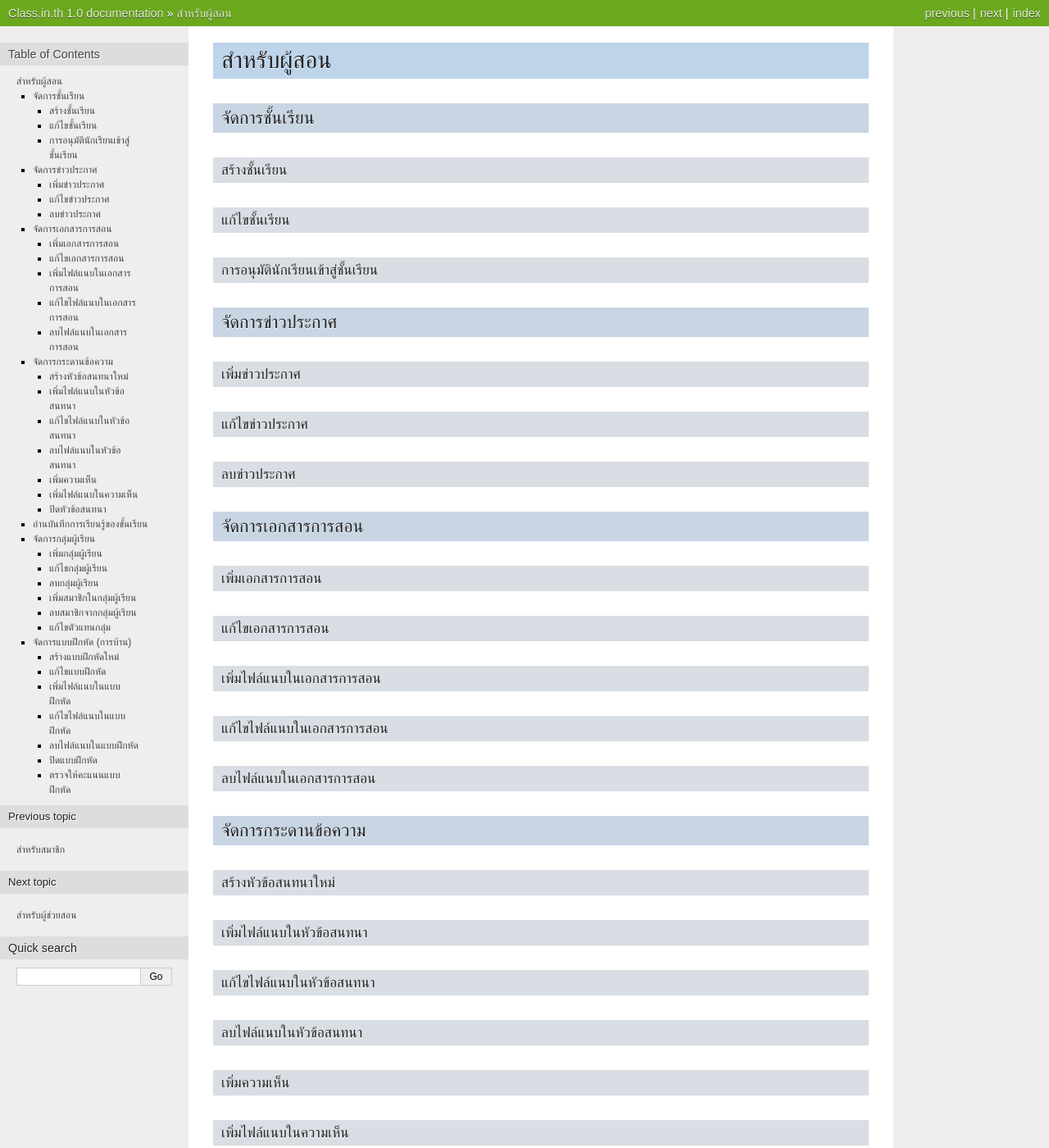
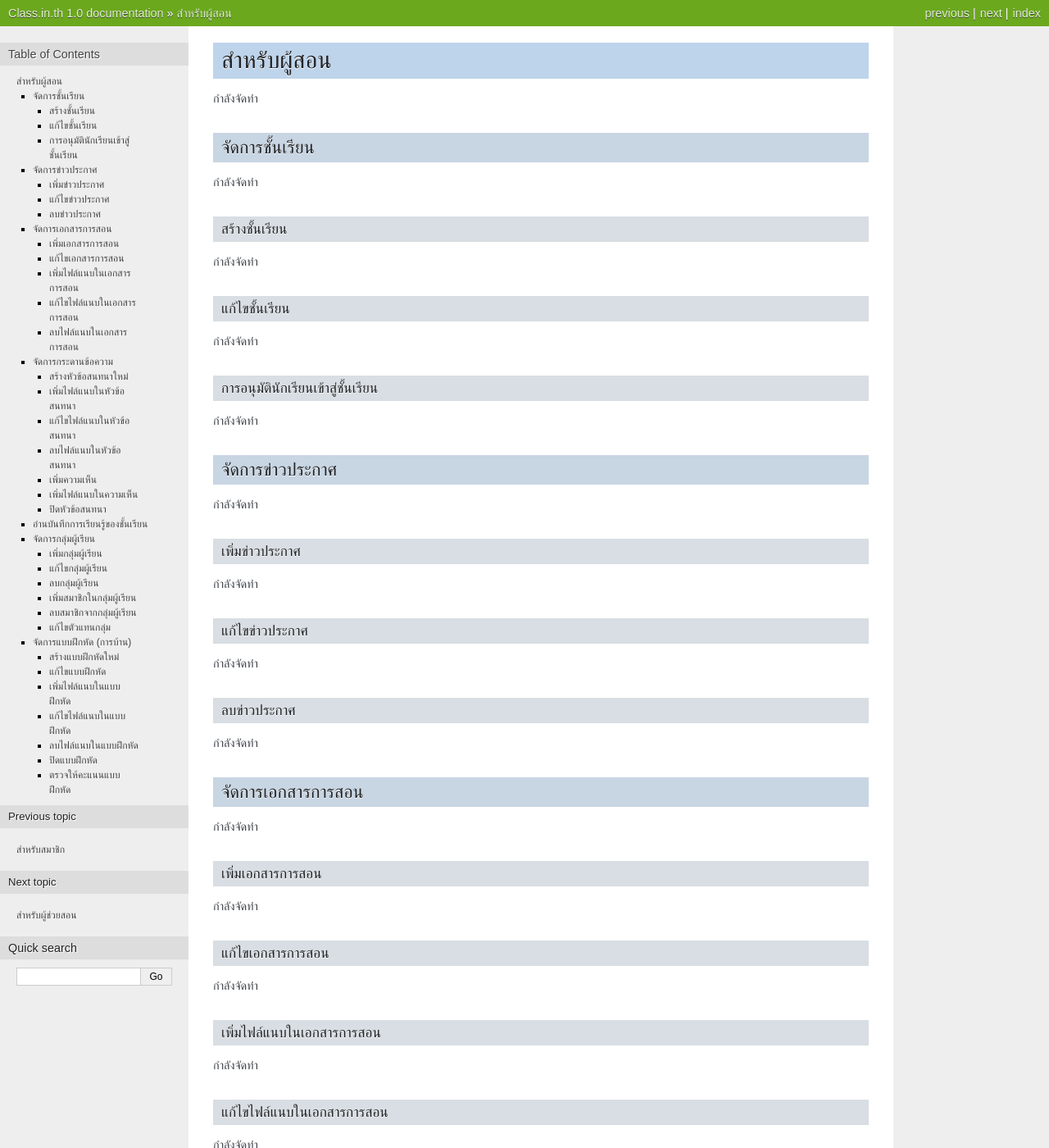
Before and after one commit to thawatchai/usableclass-manual, a Sphinx documentation site: the page built from source/teachers.rst, in a window 1280 px wide and 1400 px high. Shown: the whole window at 82% size. Built offline with Sphinx 7.4.7, drawn with Linux system fonts in a browser that asks for light colours; some of the changed text lies outside the part shown.

Commit message:
update the manual (so far)

```diff
--- a/source/assistants.rst
+++ b/source/assistants.rst
@@ -1,3 +1,5 @@
 =============
 สำหรับผู้ช่วยสอน
 =============
+
+กำลังจัดทำ
--- a/source/teachers.rst
+++ b/source/teachers.rst
@@ -2,116 +2,194 @@
 สำหรับผู้สอน
 =============
 
+กำลังจัดทำ
+
 จัดการชั้นเรียน
 ==============
+
+กำลังจัดทำ
 
 สร้างชั้นเรียน
 ------------
 
+กำลังจัดทำ
+
 แก้ไขชั้นเรียน
 ------------
+
+กำลังจัดทำ
 
 การอนุมัตินักเรียนเข้าสู่ชั้นเรียน
 -----------------------------
 
+กำลังจัดทำ
+
 จัดการข่าวประกาศ
 =================
+
+กำลังจัดทำ
 
 เพิ่มข่าวประกาศ
 ---------------
 
+กำลังจัดทำ
+
 แก้ไขข่าวประกาศ
 ----------------
+
+กำลังจัดทำ
 
 ลบข่าวประกาศ
 --------------
 
+กำลังจัดทำ
+
 จัดการเอกสารการสอน
 =====================
+
+กำลังจัดทำ
 
 เพิ่มเอกสารการสอน
 -------------------
 
+กำลังจัดทำ
+
 แก้ไขเอกสารการสอน
 --------------------
+
+กำลังจัดทำ
 
 เพิ่มไฟล์แนบในเอกสารการสอน
 -----------------------------
 
+กำลังจัดทำ
+
 แก้ไขไฟล์แนบในเอกสารการสอน
 -----------------------------
+
+กำลังจัดทำ
 
 ลบไฟล์แนบในเอกสารการสอน
 ----------------------------
 
+กำลังจัดทำ
+
 จัดการกระดานข้อความ
 =====================
+
+กำลังจัดทำ
 
 สร้างหัวข้อสนทนาใหม่
 ---------------------
 
+กำลังจัดทำ
+
 เพิ่มไฟล์แนบในหัวข้อสนทนา
 --------------------------
+
+กำลังจัดทำ
 
 แก้ไขไฟล์แนบในหัวข้อสนทนา
 ---------------------------
 
+กำลังจัดทำ
+
 ลบไฟล์แนบในหัวข้อสนทนา
 -------------------------
+
+กำลังจัดทำ
 
 เพิ่มความเห็น
 -------------
 
+กำลังจัดทำ
+
 เพิ่มไฟล์แนบในความเห็น
 -----------------------
+
+กำลังจัดทำ
 
 ปิดหัวข้อสนทนา
 ---------------
 
+กำลังจัดทำ
+
 อ่านบันทึกการเรียนรู้ของชั้นเรียน
 ==============================
+
+กำลังจัดทำ
 
 จัดการกลุ่มผู้เรียน
 ================
 
+กำลังจัดทำ
+
 เพิ่มกลุ่มผู้เรียน
 --------------
+
+กำลังจัดทำ
 
 แก้ไขกลุ่มผู้เรียน
 ---------------
 
+กำลังจัดทำ
+
 ลบกลุ่มผู้เรียน
 -------------
+
+กำลังจัดทำ
 
 เพิ่มสมาชิกในกลุ่มผู้เรียน
 -----------------------
 
+กำลังจัดทำ
+
 ลบสมาชิกจากกลุ่มผู้เรียน
 -----------------------
+
+กำลังจัดทำ
 
 แก้ไขตัวแทนกลุ่ม
 ----------------
 
+กำลังจัดทำ
+
 จัดการแบบฝึกหัด (การบ้าน)
 ==========================
+
+กำลังจัดทำ
 
 สร้างแบบฝึกหัดใหม่
 ------------------
 
+กำลังจัดทำ
+
 แก้ไขแบบฝึกหัด
 ---------------
+
+กำลังจัดทำ
 
 เพิ่มไฟล์แนบในแบบฝึกหัด
 ------------------------
 
+กำลังจัดทำ
+
 แก้ไขไฟล์แนบในแบบฝึกหัด
 ------------------------
+
+กำลังจัดทำ
 
 ลบไฟล์แนบในแบบฝึกหัด
 -----------------------
 
+กำลังจัดทำ
+
 ปิดแบบฝึกหัด
 -------------
 
+กำลังจัดทำ
+
 ตรวจให้คะแนนแบบฝึกหัด
 ------------------------
+
+กำลังจัดทำ
--- a/source/usecases.rst
+++ b/source/usecases.rst
@@ -1,3 +1,5 @@
 =============
 ตัวอย่างการใช้งาน
 =============
+
+กำลังจัดทำ
```
Also changed, not shown: source/home.rst (+18 -0 lines), source/students.rst (+40 -0 lines), source/users.rst (+22 -0 lines), 1 other file.
